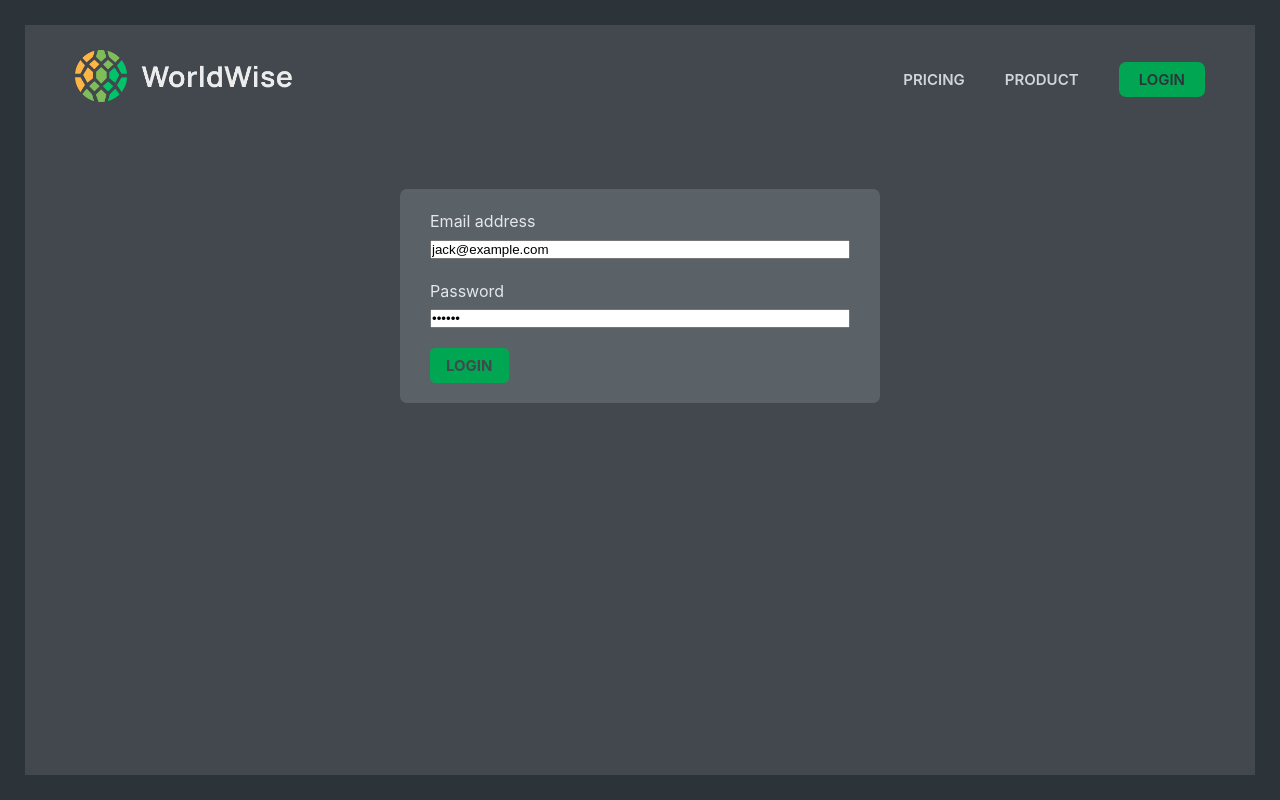
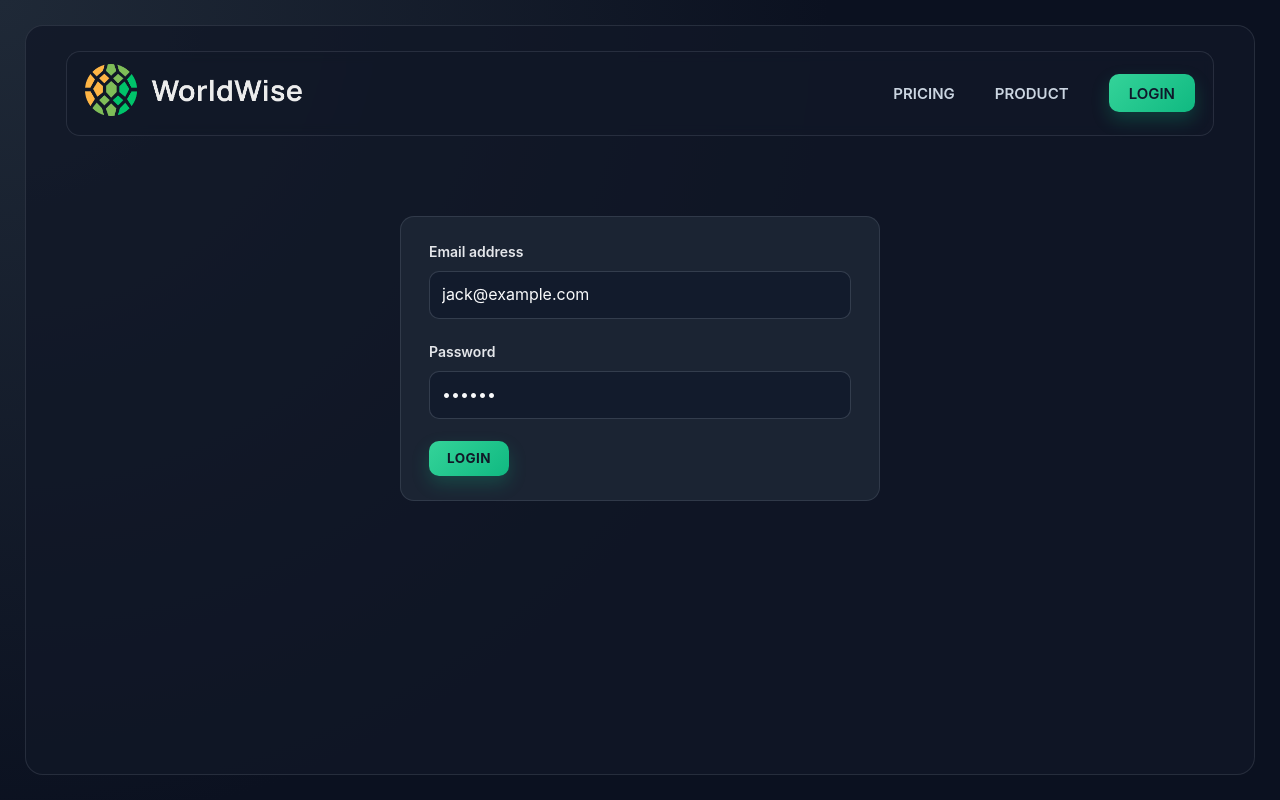
Before and after one commit to PranavShukla7/Worldwise, a React (Vite) app: page /login in a window 1280 px wide. Built offline with nearby package versions, Linux system fonts and the light colour scheme; data requests are answered from the project's data file.

Commit message:
Revamp UI styling across app

```diff
--- a/src/components/AppNav.module.css
+++ b/src/components/AppNav.module.css
@@ -1,13 +1,21 @@
 .nav {
-  margin-top: 3rem;
+  margin-top: 2.6rem;
   margin-bottom: 2rem;
+  width: 100%;
 }
 
 .nav ul {
   list-style: none;
   display: flex;
-  background-color: var(--color-dark--2);
-  border-radius: 7px;
+  width: 100%;
+  background-color: rgba(31, 41, 55, 0.72);
+  border: 1px solid rgba(203, 213, 225, 0.12);
+  border-radius: 1rem;
+  padding: 0.4rem;
+}
+
+.nav li {
+  flex: 1;
 }
 
 .nav a:link,
@@ -16,13 +24,30 @@
   color: inherit;
   text-decoration: none;
   text-transform: uppercase;
-  font-size: 1.2rem;
+  text-align: center;
+  font-size: 1.25rem;
   font-weight: 700;
-  padding: 0.5rem 2rem;
-  border-radius: 5px;
+  letter-spacing: 0.03em;
+  padding: 0.8rem 1rem;
+  border-radius: 0.8rem;
+  color: var(--color-light--2);
+  transition:
+    background-color 0.2s,
+    color 0.2s;
+}
+
+.nav a:hover,
+.nav a:active {
+  color: var(--color-light--0);
+  background-color: rgba(255, 255, 255, 0.06);
 }
 
 /* CSS Modules feature */
 .nav a:global(.active) {
-  background-color: var(--color-dark--0);
+  color: var(--color-dark--0);
+  background: linear-gradient(
+    135deg,
+    var(--color-brand--1),
+    var(--color-brand--2)
+  );
 }
--- a/src/components/Button.module.css
+++ b/src/components/Button.module.css
@@ -1,24 +1,38 @@
 .btn {
   color: inherit;
   text-transform: uppercase;
-  padding: 0.8rem 1.6rem;
+  padding: 0.95rem 1.8rem;
   font-family: inherit;
-  font-size: 1.5rem;
+  font-size: 1.35rem;
+  letter-spacing: 0.03em;
   border: none;
-  border-radius: 5px;
+  border-radius: 1rem;
   cursor: pointer;
+  transition:
+    transform 0.2s,
+    box-shadow 0.2s,
+    background-color 0.2s;
+}
+
+.btn:hover {
+  transform: translateY(-1px);
 }
 
 .primary {
   font-weight: 700;
-  background-color: var(--color-brand--2);
+  background: linear-gradient(
+    135deg,
+    var(--color-brand--1),
+    var(--color-brand--2)
+  );
   color: var(--color-dark--1);
+  box-shadow: 0 0.8rem 1.8rem rgba(16, 185, 129, 0.24);
 }
 
 .back {
   font-weight: 600;
   background: none;
-  border: 1px solid currentColor;
+  border: 1px solid rgba(203, 213, 225, 0.35);
 }
 
 .position {
@@ -29,7 +43,11 @@
   bottom: 4rem;
   left: 50%;
   transform: translateX(-50%);
-  background-color: var(--color-brand--2);
+  background: linear-gradient(
+    135deg,
+    var(--color-brand--1),
+    var(--color-brand--2)
+  );
   color: var(--color-dark--1);
-  box-shadow: 0 0.4rem 1.2rem rgba(36, 42, 46, 0.16);
+  box-shadow: 0 0.8rem 2rem rgba(16, 185, 129, 0.3);
 }
--- a/src/components/CityItem.module.css
+++ b/src/components/CityItem.module.css
@@ -5,14 +5,27 @@
   gap: 1.6rem;
   align-items: center;
 
-  background-color: var(--color-dark--2);
-  border-radius: 7px;
-  padding: 1rem 2rem;
+  background: linear-gradient(
+    180deg,
+    rgba(31, 41, 55, 0.9),
+    rgba(17, 24, 39, 0.9)
+  );
+  border-radius: 1rem;
+  padding: 1.2rem 1.6rem;
   border-left: 5px solid var(--color-brand--2);
   cursor: pointer;
+  box-shadow: 0 0.6rem 1.8rem rgba(0, 0, 0, 0.2);
+  transition:
+    transform 0.2s,
+    box-shadow 0.2s;
 
   color: inherit;
   text-decoration: none;
+}
+
+.cityItem:hover {
+  transform: translateY(-1px);
+  box-shadow: 0 1rem 2.4rem rgba(0, 0, 0, 0.25);
 }
 
 .cityItem--active {
@@ -40,7 +53,7 @@
   aspect-ratio: 1;
   border-radius: 50%;
   border: none;
-  background-color: var(--color-dark--1);
+  background-color: rgba(15, 23, 42, 0.9);
   color: var(--color-light--2);
   font-size: 1.6rem;
   font-weight: 400;
--- a/src/components/CountryItem.module.css
+++ b/src/components/CountryItem.module.css
@@ -2,15 +2,20 @@
   display: flex;
   flex-direction: column;
   align-items: center;
-  gap: 0.2rem;
+  gap: 0.5rem;
 
   font-size: 1.7rem;
   font-weight: 600;
 
-  background-color: var(--color-dark--2);
-  border-radius: 7px;
-  padding: 1rem 2rem;
+  background: linear-gradient(
+    180deg,
+    rgba(31, 41, 55, 0.9),
+    rgba(17, 24, 39, 0.9)
+  );
+  border-radius: 1rem;
+  padding: 1.4rem 1.8rem;
   border-left: 5px solid var(--color-brand--1);
+  box-shadow: 0 0.6rem 1.8rem rgba(0, 0, 0, 0.2);
 }
 
 .countryItem span:first-child {
--- a/src/components/Map.module.css
+++ b/src/components/Map.module.css
@@ -2,6 +2,9 @@
   flex: 1;
   height: 100%;
   background-color: var(--color-dark--2);
+  border-radius: 1.8rem;
+  border: 1px solid rgba(203, 213, 225, 0.12);
+  overflow: hidden;
   position: relative;
 }
 
@@ -11,9 +14,9 @@
 
 /* Here we want to style classes that are coming from leaflet. So we want CSS Modules to give us the ACTUAL classnames, not to add some random ID to them, because then they won't match the classnames defined inside the map. The solution is to define these classes as GLOBAL */
 :global(.leaflet-popup .leaflet-popup-content-wrapper) {
-  background-color: var(--color-dark--1);
+  background-color: #0f172a;
   color: var(--color-light--2);
-  border-radius: 5px;
+  border-radius: 10px;
   padding-right: 0.6rem;
 }
 
--- a/src/components/PageNav.module.css
+++ b/src/components/PageNav.module.css
@@ -2,6 +2,11 @@
   display: flex;
   align-items: center;
   justify-content: space-between;
+  padding: 1.2rem 1.8rem;
+  border-radius: 1.4rem;
+  background: rgba(17, 24, 39, 0.72);
+  border: 1px solid rgba(203, 213, 225, 0.12);
+  backdrop-filter: blur(6px);
 }
 
 .nav ul {
@@ -18,6 +23,12 @@
   text-transform: uppercase;
   font-size: 1.5rem;
   font-weight: 600;
+  transition: color 0.2s;
+}
+
+.nav a:hover,
+.nav a:active {
+  color: var(--color-light--0);
 }
 
 /* CSS Modules feature */
@@ -27,8 +38,13 @@
 
 a.ctaLink:link,
 a.ctaLink:visited {
-  background-color: var(--color-brand--2);
+  background: linear-gradient(
+    135deg,
+    var(--color-brand--1),
+    var(--color-brand--2)
+  );
   color: var(--color-dark--0);
-  padding: 0.8rem 2rem;
-  border-radius: 7px;
+  padding: 0.95rem 2rem;
+  border-radius: 1rem;
+  box-shadow: 0 0.8rem 1.8rem rgba(16, 185, 129, 0.24);
 }
--- a/src/components/Sidebar.module.css
+++ b/src/components/Sidebar.module.css
@@ -1,7 +1,11 @@
 .sidebar {
-  flex-basis: 56rem;
-  background-color: var(--color-dark--1);
-  padding: 3rem 5rem 3.5rem 5rem;
+  flex-basis: 54rem;
+  max-width: 54rem;
+  background: rgba(17, 24, 39, 0.85);
+  border: 1px solid rgba(203, 213, 225, 0.12);
+  border-radius: 1.8rem;
+  padding: 3rem 3.2rem 3.2rem;
+  box-shadow: 0 1.2rem 3.6rem rgba(0, 0, 0, 0.35);
 
   display: flex;
   flex-direction: column;
@@ -15,5 +19,6 @@
 
 .copyright {
   font-size: 1.2rem;
-  color: var(--color-light--1);
+  color: var(--color-light--2);
+  opacity: 0.9;
 }
--- a/src/index.css
+++ b/src/index.css
@@ -11,14 +11,14 @@ html {
 }
 
 :root {
-  --color-brand--1: #00c46a;
-  --color-brand--2: #00a652;
-  --color-dark--0: #2d3439;
-  --color-dark--1: #42484d;
-  --color-dark--2: #5a6268;
-  --color-light--0: #f3f4f6;
+  --color-brand--1: #34d399;
+  --color-brand--2: #10b981;
+  --color-dark--0: #0f172a;
+  --color-dark--1: #111827;
+  --color-dark--2: #1f2937;
+  --color-light--0: #f9fafb;
   --color-light--1: #e5e7eb;
-  --color-light--2: #d1d5db;
+  --color-light--2: #cbd5e1;
 }
 
 body {
@@ -32,8 +32,69 @@ body {
   font-size: 1.6rem;
   line-height: 1.6;
   color: #e5e7eb;
-  background-color: #2d3439;
+  background: radial-gradient(circle at top left, #1f2937 0%, #0b1120 55%);
   overflow-x: hidden;
+}
+
+a {
+  color: inherit;
+}
+
+input,
+textarea {
+  width: 100%;
+  border: 1px solid rgba(203, 213, 225, 0.18);
+  border-radius: 1rem;
+  background-color: rgba(15, 23, 42, 0.65);
+  color: var(--color-light--0);
+  padding: 1rem 1.2rem;
+  font: inherit;
+  transition:
+    border-color 0.2s,
+    box-shadow 0.2s;
+}
+
+input:focus,
+textarea:focus {
+  outline: none;
+  border-color: var(--color-brand--1);
+  box-shadow: 0 0 0 0.3rem rgba(16, 185, 129, 0.2);
+}
+
+label {
+  color: var(--color-light--1);
+  font-size: 1.4rem;
+  font-weight: 600;
+}
+
+.cta,
+.cta:link,
+.cta:visited {
+  display: inline-flex;
+  align-items: center;
+  justify-content: center;
+  padding: 1.1rem 2.2rem;
+  border-radius: 1rem;
+  text-decoration: none;
+  font-size: 1.45rem;
+  font-weight: 700;
+  letter-spacing: 0.03em;
+  color: var(--color-dark--0);
+  background: linear-gradient(
+    135deg,
+    var(--color-brand--1),
+    var(--color-brand--2)
+  );
+  box-shadow: 0 1rem 2.2rem rgba(16, 185, 129, 0.25);
+  transition:
+    transform 0.2s,
+    box-shadow 0.2s;
+}
+
+.cta:hover,
+.cta:active {
+  transform: translateY(-1px);
+  box-shadow: 0 1.4rem 2.8rem rgba(16, 185, 129, 0.32);
 }
 
 #root {
--- a/src/pages/AppLayout.module.css
+++ b/src/pages/AppLayout.module.css
@@ -3,5 +3,6 @@
   padding: 2.4rem;
   overscroll-behavior-y: none;
   display: flex;
+  gap: 2rem;
   position: relative;
 }
--- a/src/pages/Homepage.module.css
+++ b/src/pages/Homepage.module.css
@@ -1,14 +1,14 @@
 .homepage {
   height: calc(100vh - 5rem);
   margin: 2.5rem;
-  background-image: linear-gradient(
-      rgba(36, 42, 46, 0.8),
-      rgba(36, 42, 46, 0.8)
-    ),
+  background-image:
+    linear-gradient(rgba(36, 42, 46, 0.8), rgba(36, 42, 46, 0.8)),
     url("/bg.jpg");
   background-size: cover;
   background-position: center;
-  padding: 2.5rem 5rem;
+  border-radius: 1.8rem;
+  border: 1px solid rgba(203, 213, 225, 0.12);
+  padding: 2.5rem 4rem;
 }
 
 .homepage section {
@@ -22,8 +22,8 @@
 }
 
 .homepage h1 {
-  font-size: 4.5rem;
-  line-height: 1.3;
+  font-size: clamp(3.2rem, 4.8vw, 5rem);
+  line-height: 1.2;
 }
 
 .homepage h2 {
--- a/src/pages/Login.module.css
+++ b/src/pages/Login.module.css
@@ -1,18 +1,21 @@
 .login {
   margin: 2.5rem;
-  padding: 2.5rem 5rem;
-  background-color: var(--color-dark--1);
+  padding: 2.5rem 4rem;
+  background: rgba(17, 24, 39, 0.78);
+  border: 1px solid rgba(203, 213, 225, 0.12);
+  border-radius: 1.8rem;
   min-height: calc(100vh - 5rem);
 }
 
 .form {
-  background-color: var(--color-dark--2);
-  border-radius: 7px;
-  padding: 2rem 3rem;
+  background: rgba(31, 41, 55, 0.8);
+  border-radius: 1.4rem;
+  border: 1px solid rgba(203, 213, 225, 0.12);
+  padding: 2.4rem 2.8rem;
   width: 100%;
   display: flex;
   flex-direction: column;
-  gap: 2rem;
+  gap: 2.2rem;
 
   /* Different from other form */
   width: 48rem;
@@ -22,5 +25,5 @@
 .row {
   display: flex;
   flex-direction: column;
-  gap: 0.5rem;
+  gap: 0.8rem;
 }
--- a/src/pages/Product.module.css
+++ b/src/pages/Product.module.css
@@ -1,21 +1,25 @@
 .product {
   margin: 2.5rem;
-  padding: 2.5rem 5rem;
-  background-color: var(--color-dark--1);
+  padding: 2.5rem 4rem;
+  background: rgba(17, 24, 39, 0.78);
+  border: 1px solid rgba(203, 213, 225, 0.12);
+  border-radius: 1.8rem;
   min-height: calc(100vh - 5rem);
 }
 
 .product section {
-  width: clamp(80rem, 80%, 90rem);
+  width: min(100%, 98rem);
   margin: 6rem auto;
   display: grid;
   grid-template-columns: 1fr 1fr;
-  gap: 7rem;
+  gap: 5rem;
   align-items: center;
 }
 
 .product img {
   width: 100%;
+  border-radius: 1.2rem;
+  box-shadow: 0 1.4rem 3.2rem rgba(0, 0, 0, 0.35);
 }
 
 .product h2 {
@@ -25,8 +29,17 @@
 }
 
 .product p {
-  font-size: 1.6rem;
+  font-size: 1.65rem;
+  color: var(--color-light--1);
   margin-bottom: 2rem;
+}
+
+@media (max-width: 900px) {
+  .product section {
+    grid-template-columns: 1fr;
+    gap: 3rem;
+    margin-top: 4rem;
+  }
 }
 
 .product section a {
```
